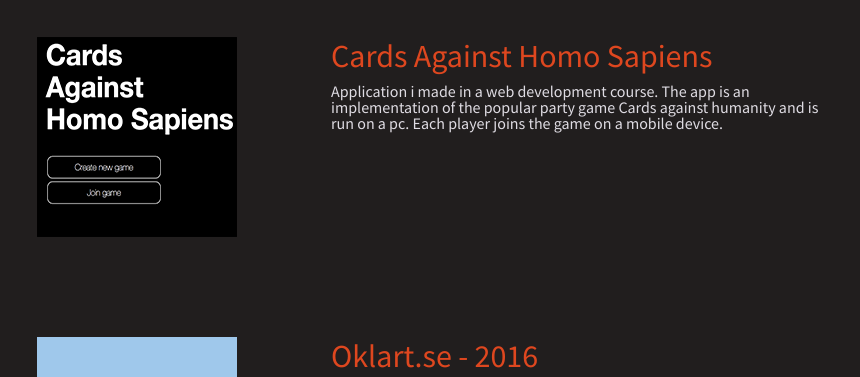
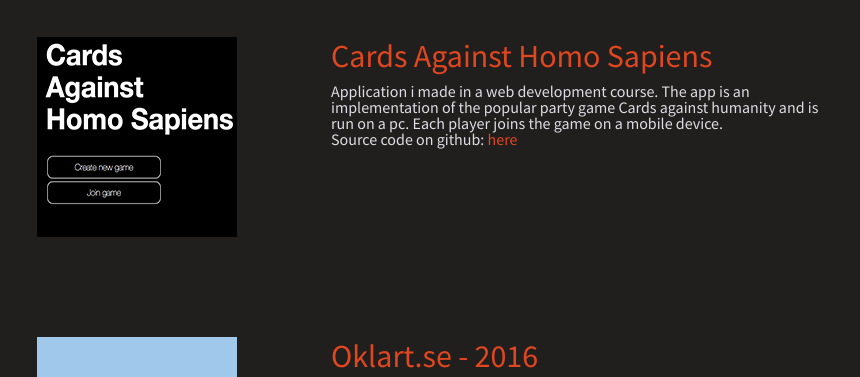
Before and after one commit to adamsdm/adamsdm.github.io, a website: page index.html in a window 1280 px wide. Shown: the part 2360-2737 px from the top of the page, without its empty margins (145-1005 px from the left). Drawn offline with nearby package versions, Linux system fonts and the light colour scheme.

Commit message:
Create index.html

```diff
--- a/index.html
+++ b/index.html
@@ -68,6 +68,7 @@
                                 <p>
                                     Application i made in a web development course. The app is an implementation of
                                     the popular party game Cards against humanity and is run on a pc. Each player joins the game on a mobile device. <br/>
+                                    Source code on github: <a href="https://github.com/adamsdm/cards-against-hs">here</a>
                                 </p>
                             </div>
                         </div>
```
